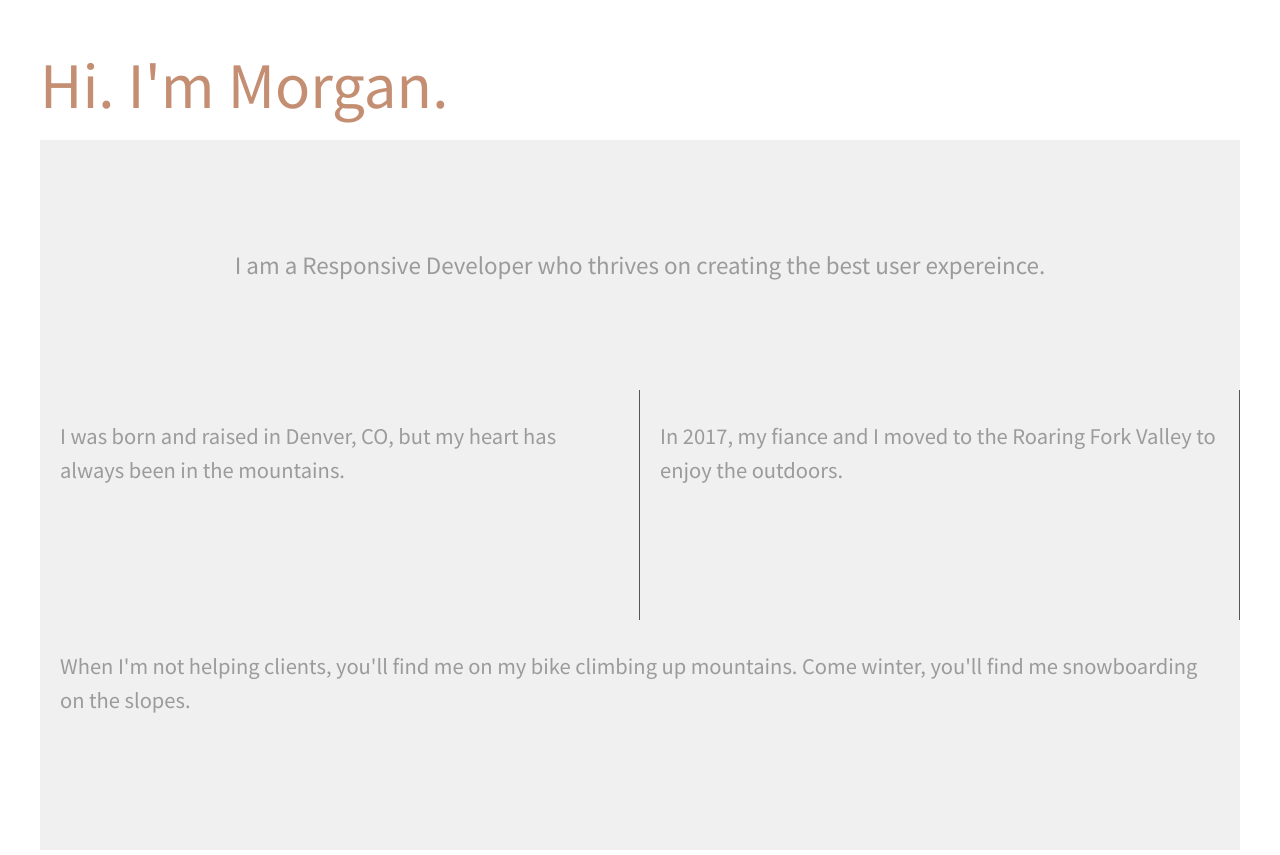
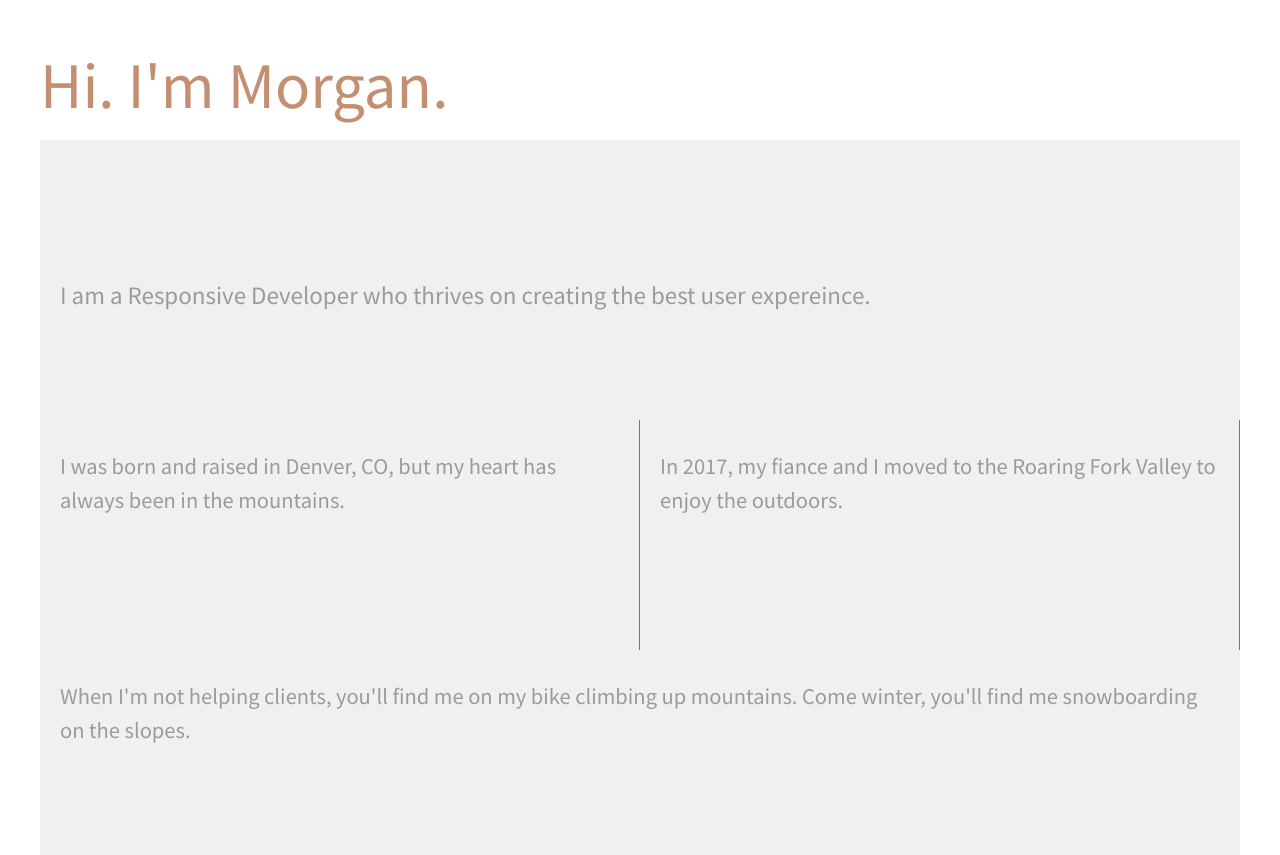
Before and after one commit to mkennedy5280/flexbox-grid, a plain HTML site: page index.html in a window 1280 px wide. Shown: the top 855 px of the page. Drawn offline with nearby package versions, Linux system fonts and the light colour scheme.

Commit message:
Left aligns main section and adds padding

```diff
--- a/css/main.css
+++ b/css/main.css
@@ -132,6 +132,8 @@ main {
  color: #9b9b9b;
  background-color: #f0f0f0;
  font-size: 1.25em;
+ justify-content: flex-start;
+ padding: 30px 20px 0px;
 }
 
 header {
@@ -171,8 +173,8 @@ ul, li {
 }
 
 .div-2 {
- border-left: 1px solid #555555;
- border-right: 1px solid #555555;
+ border-left: 1px solid #757575;
+ border-right: 1px solid #757575;
 }
 
 
```
